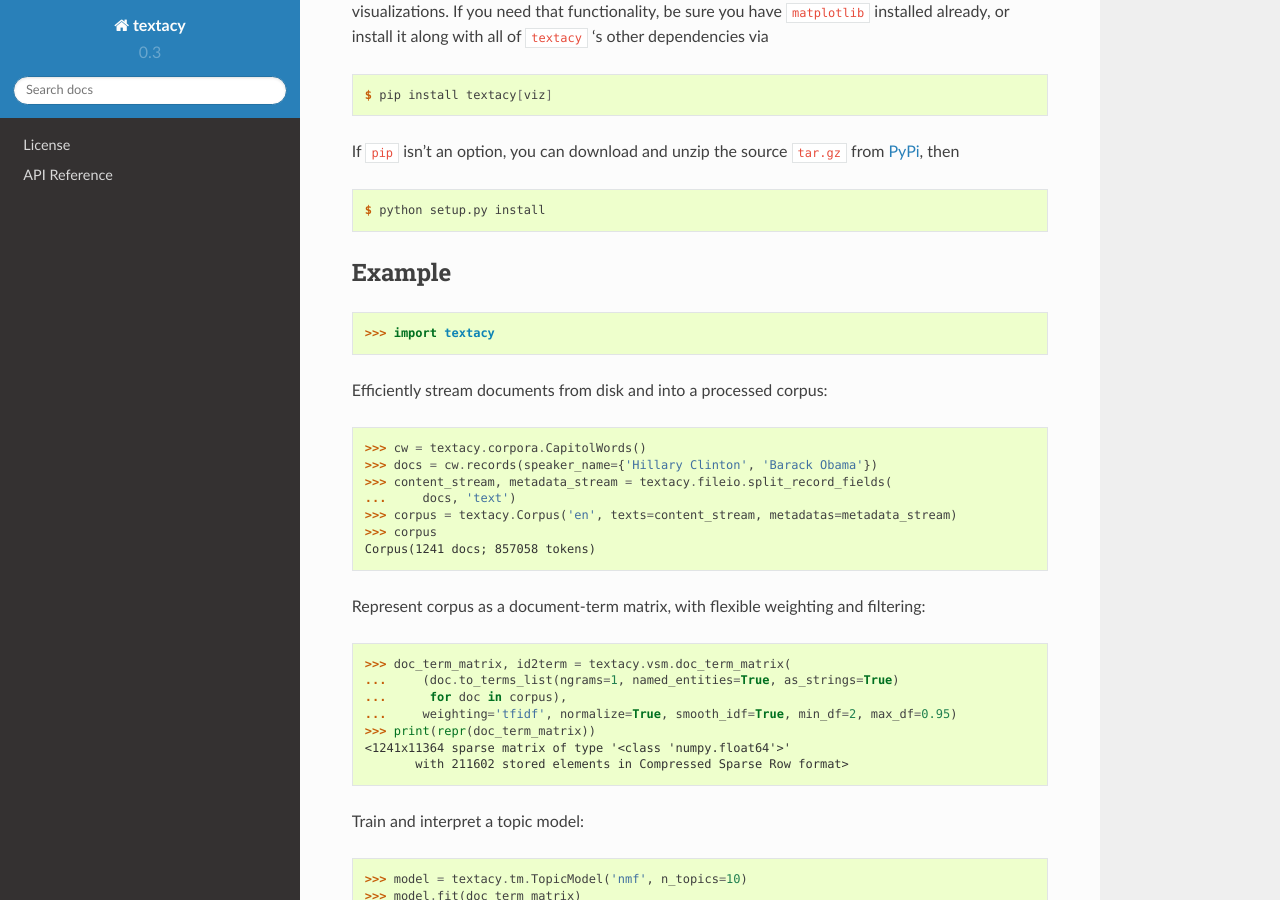
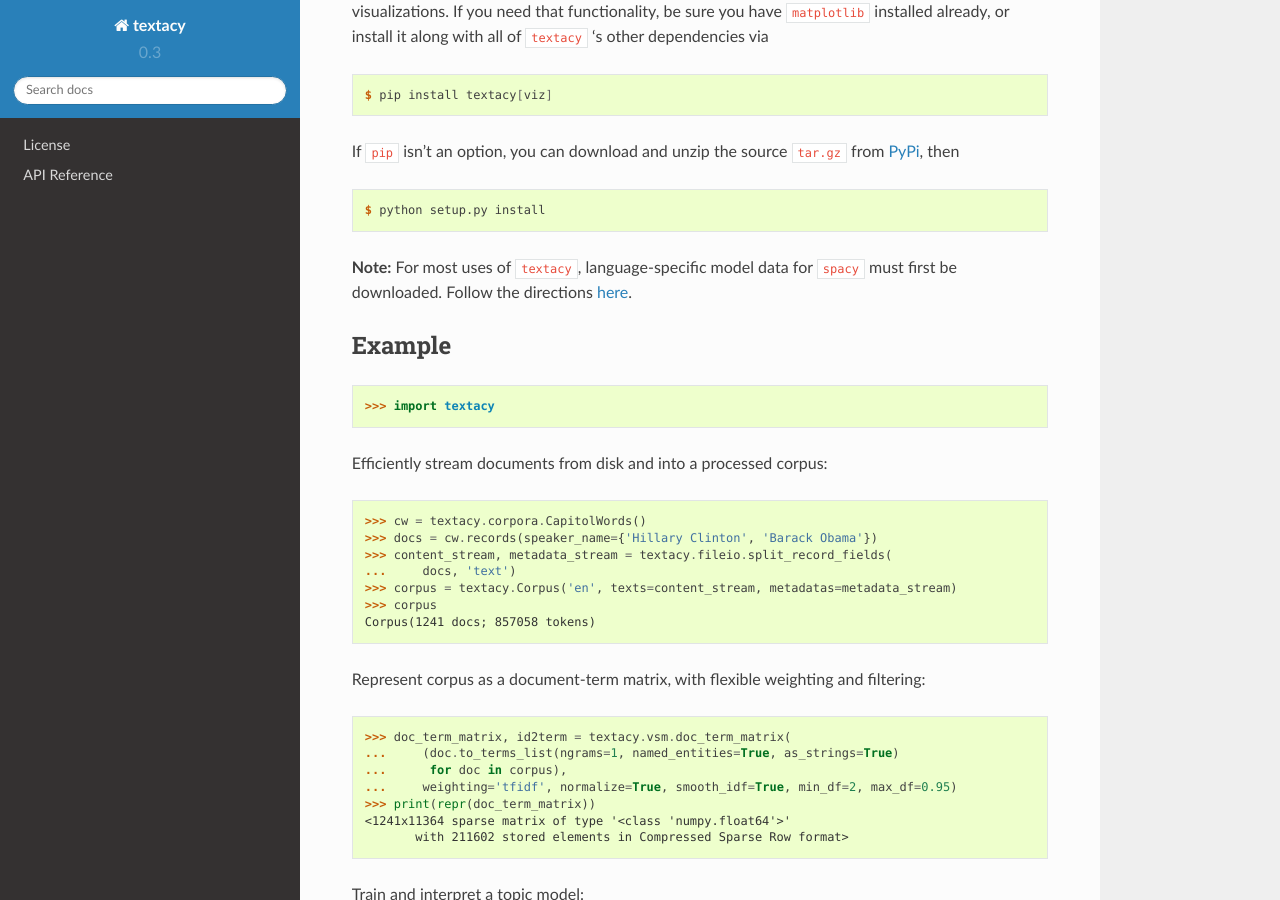
Before and after one commit to chartbeat-labs/textacy, a Sphinx documentation site: the page built from docs/source/index.rst, in a window 1280 px wide and 900 px high, scrolled down 944 px. Built offline with Sphinx 7.4.7 and the Read the Docs theme 2.0.0, drawn with Linux system fonts in a browser that asks for light colours.

Commit message:
Added note on need for spacy models data, as noted in issue #66

```diff
--- a/README.rst
+++ b/README.rst
@@ -41,6 +41,8 @@ If ``pip`` isn't an option, you can download and unzip the source ``tar.gz`` fro
 .. code-block:: console
 
     $ python setup.py install
+
+**Note:** For most uses of ``textacy``, language-specific model data for ``spacy`` must first be downloaded. Follow the directions `here <https://spacy.io/docs/usage/>`_.
 
 
 Example
--- a/docs/source/index.rst
+++ b/docs/source/index.rst
@@ -41,6 +41,8 @@ If ``pip`` isn't an option, you can download and unzip the source ``tar.gz`` fro
 .. code-block:: console
 
     $ python setup.py install
+
+**Note:** For most uses of ``textacy``, language-specific model data for ``spacy`` must first be downloaded. Follow the directions `here <https://spacy.io/docs/usage/>`_.
 
 
 Example
```
